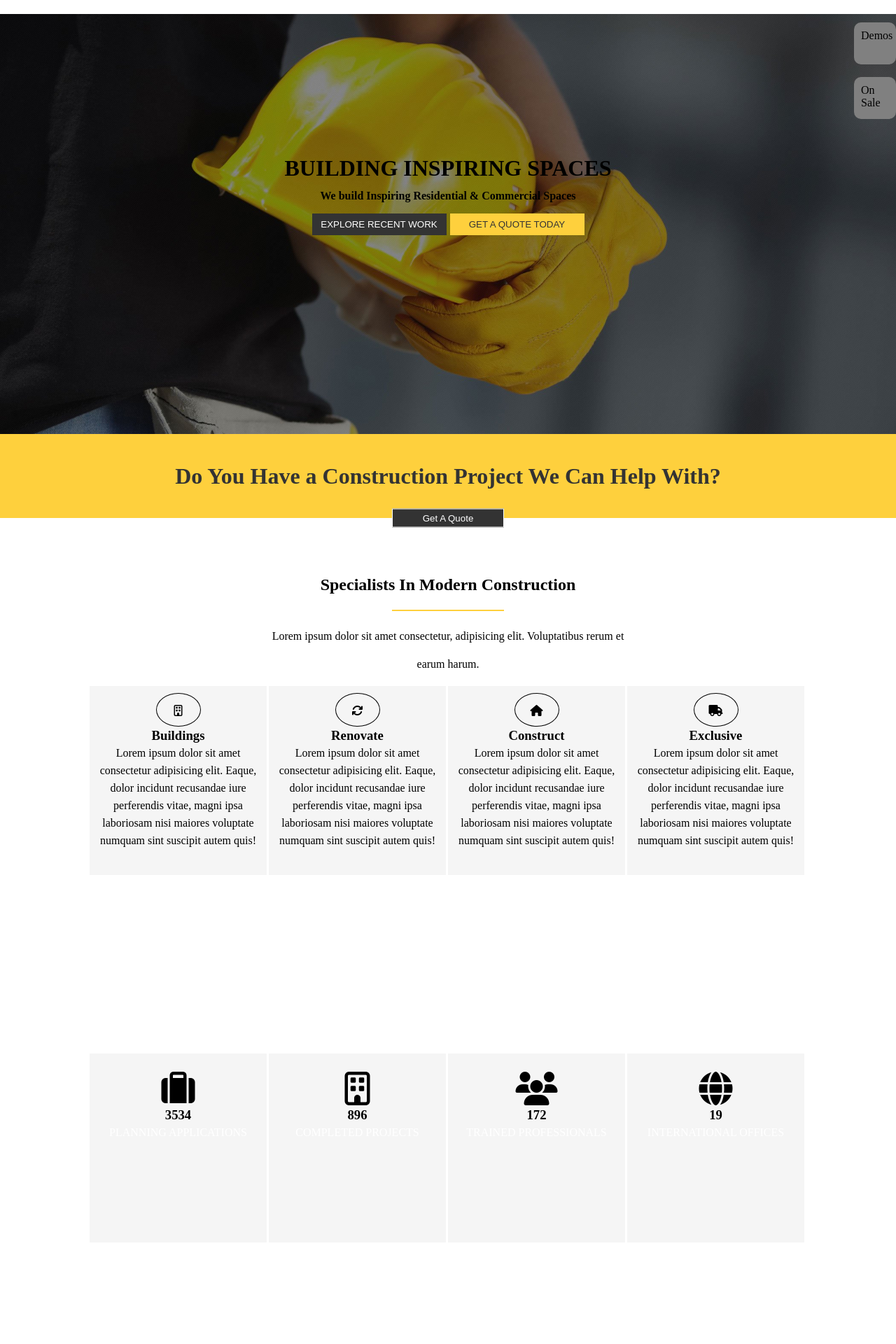
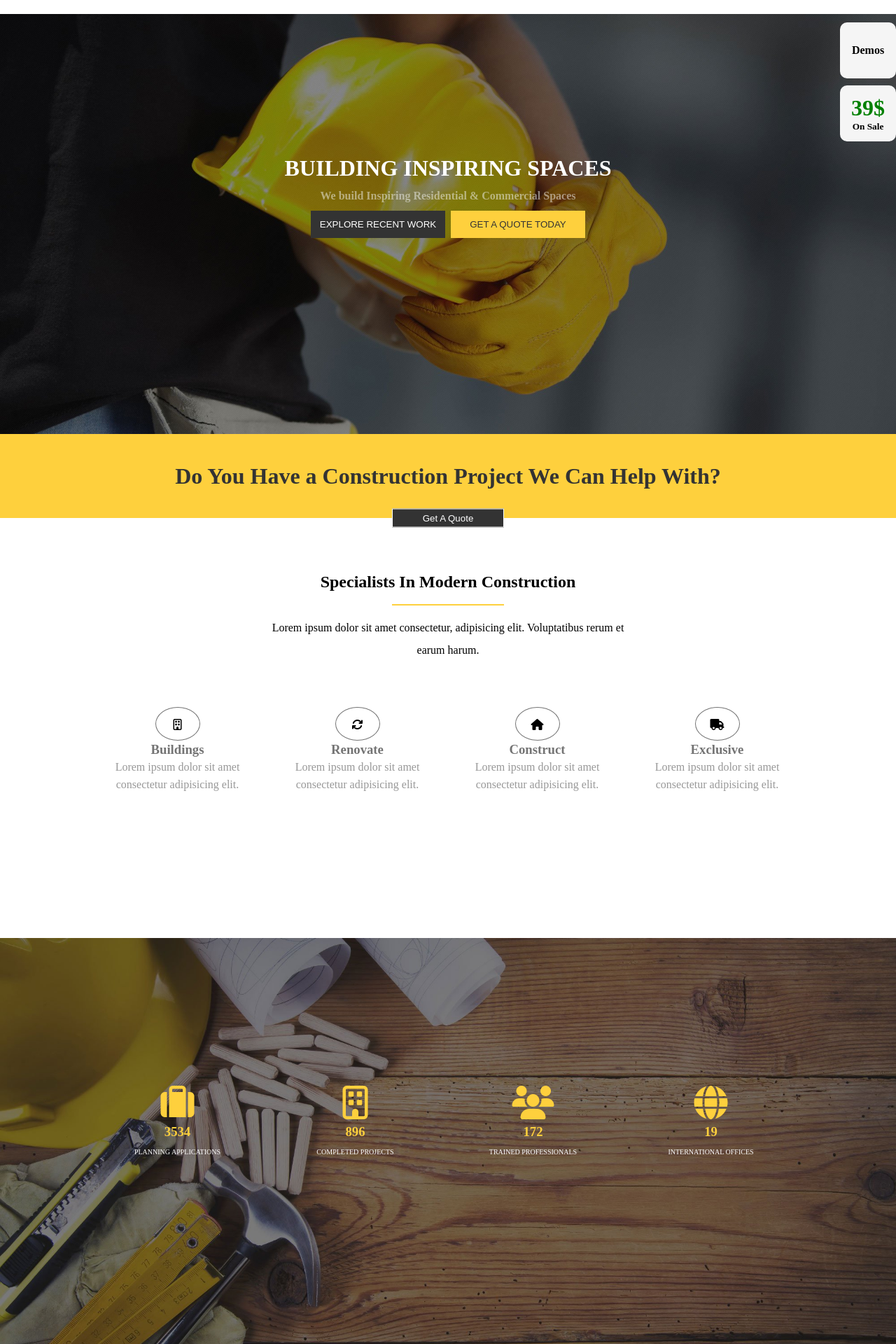
Before and after one commit to carlomarcon/proj-html-vuejs, a Vue app: page / in a window 1280 px wide. Shown: the part 80-2000 px from the top of the page at 70% size. Built offline with nearby package versions, Linux system fonts and the light colour scheme.

Commit message:
add: terminated css

```diff
--- a/src/App.vue
+++ b/src/App.vue
@@ -53,6 +53,7 @@ export default {
     :color="this.store.colorPanel1"
     :list="this.store.objectarrayValues"
     :check="0"
+    :flag="true"
     Title="Core Values"
     text=" Lorem ipsum dolor sit amet consectetur, adipisicing elit. Voluptatibus
         rerum et earum harum."
--- a/src/components/appFooter.vue
+++ b/src/components/appFooter.vue
@@ -58,6 +58,7 @@ export default {
       />
     </div>
   </div>
+  <div class="end"></div>
 </template>
 <style lang="scss" scoped>
 .wrapper {
@@ -67,10 +68,15 @@ export default {
   flex-wrap: wrap;
   justify-content: center;
   align-items: center;
+  background-color: #3f3f3f;
 
   .col {
     width: calc(100% / 5);
     height: 90%;
+
+    h4 {
+      color: #fed03d;
+    }
 
     .location {
       height: 220px;
@@ -106,4 +112,9 @@ export default {
     }
   }
 }
+.end {
+  width: 100%;
+  height: 30px;
+  background-color: black;
+}
 </style>
--- a/src/components/appHeader.vue
+++ b/src/components/appHeader.vue
@@ -50,7 +50,7 @@ header {
       li {
         display: inline-block;
         margin-left: 50px;
-
+        color: grey;
         button {
           width: 10rem;
           padding: 15px;
--- a/src/components/appQuote.vue
+++ b/src/components/appQuote.vue
@@ -17,7 +17,10 @@ export default {
     </div>
 
     <div class="stickerTop">Demos</div>
-    <div class="stickerDown">On Sale</div>
+    <div class="stickerDown">
+      <span>39$</span>
+      <h5>On Sale</h5>
+    </div>
   </div>
 </template>
 <style lang="scss" scoped>
@@ -41,13 +44,22 @@ export default {
     text-align: center;
     line-height: 2.5rem;
 
+    h1 {
+      color: white;
+    }
+
+    h4 {
+      color: #f5f5f5;
+      opacity: 50%;
+    }
+
     button {
       width: 12rem;
-      padding: 8px;
+      padding: 12px;
     }
 
     .leftButton {
-      margin-right: 5px;
+      margin-right: 8px;
       background-color: #333333;
       color: white;
       border: none;
@@ -61,12 +73,17 @@ export default {
   }
   .stickerTop,
   .stickerDown {
-    height: 60px;
-    width: 60px;
+    height: 80px;
+    width: 80px;
     border-radius: 10px;
     position: absolute;
-    background-color: grey;
+    background-color: #f5f5f5;
     padding: 10px 10px;
+    display: flex;
+    align-items: center;
+    justify-content: center;
+    flex-direction: column;
+    font-weight: bold;
   }
 
   .stickerTop {
@@ -75,8 +92,13 @@ export default {
   }
 
   .stickerDown {
-    top: 15%;
+    top: 17%;
     right: 0;
+
+    span {
+      color: green;
+      font-size: 2rem;
+    }
   }
 }
 </style>
--- a/src/components/appStructure.vue
+++ b/src/components/appStructure.vue
@@ -6,6 +6,7 @@ export default {
     text: String,
     Extra: String,
     check: Number,
+    flag: Boolean,
     color: Array,
   },
   methods: {
@@ -19,15 +20,19 @@ export default {
   <div
     class="wrapper"
     :style="{
-      height: check === 1 ? '550px' : '600px',
-      height: check === 3 ? '900px' : '600px',
+      height: check === 1 ? '550px' : '',
+      height: check === 3 ? '900px' : '',
+      height: check === 4 ? '400px' : '',
+      height: flag === true ? '600px' : '',
     }"
+    :class="{ wrapperBackground: check === 1, secondZero: flag === true }"
   >
     <!-- :style="{ height: check === 2 || check === 1 ? '300px' : '600px' }" -->
     <!-- --!Specialists In Modern Construction -->
     <div
       class="Text"
       v-show="check === 0 || check === 2 || check === 3 || check === 4"
+      :class="{ colorGray: check === 2 }"
     >
       <h2>{{ Title }}</h2>
 
@@ -36,10 +41,11 @@ export default {
         {{ text }}
       </p>
     </div>
-    <div class="Column">
+    <div class="Column" :style="{ gap: check === 0 ? '6px' : '3px' }">
       <div
         :class="{
-          cardMedium: check === 0 || check === 1,
+          cardMediumZero: check === 0,
+          cardMedium: check === 1,
           cardBig: check === 2 || check === 3,
           cardXS: check === 4,
         }"
@@ -48,27 +54,78 @@ export default {
         <i
           v-if="check === 0"
           :class="element.logo"
-          :style="{ 'background-color': color[index] }"
+          :style="{
+            'background-color': color[index],
+            color: flag === true ? 'white' : 'black',
+            width: flag === true ? '6rem' : '4rem',
+            height: flag === true ? '4rem' : '3rem',
+          }"
         ></i>
+
         <i v-if="check === 1" class="style" :class="element.logo"></i>
         <img
           v-if="check === 2 || check === 3 || check === 4"
           :src="getImagepath(element.img)"
           alt=""
         />
-        <h3>{{ element.title }}</h3>
+        <h3 :style="{ 'font-size': flag === true ? '1rem' : '1.17rem' }">
+          {{ element.title }}
+        </h3>
+        <hr class="smallRule" v-if="flag === true" />
         <p :class="{ colorWhite: check === 1 }">{{ element.paragraph }}</p>
       </div>
     </div>
   </div>
-  <div class="Extra" v-show="check === 2 || check === 3">
+  <div
+    class="Extra"
+    v-show="check === 2 || check === 3"
+    :style="{
+      'margin-top': check === 3 ? '10rem' : '0',
+    }"
+  >
     <div></div>
-    <h2>View All Project</h2>
+    <h2 :style="{ 'font-size': check === 3 ? '1rem' : '1.17rem' }">
+      View All Project
+    </h2>
 
     <div></div>
   </div>
 </template>
 <style scoped lang="scss">
+// CLASSI EXTRA
+
+.smallRule {
+  width: 2rem;
+  height: 2px;
+  margin: 1rem auto;
+}
+
+.secondZero {
+  background-color: #f5f5f5;
+
+  i {
+    font-size: 2rem;
+  }
+}
+.wrapperBackground {
+  background-image: url("../assets/images/home-244125289.jpg");
+  background-position: center;
+  background-repeat: no-repeat;
+  background-size: cover;
+
+  i {
+    color: #fed03d;
+  }
+  h3 {
+    color: #fed03d;
+    font-size: 2rem;
+    margin: 4px 0;
+  }
+  p {
+    font-size: 10px;
+  }
+}
+
 .wrapper {
   height: 600px;
   width: 100%;
@@ -76,6 +133,11 @@ export default {
   flex-direction: column;
   justify-content: center;
   align-items: center;
+  padding: 2rem 0;
+
+  .colorGray {
+    color: #333333;
+  }
 
   .colorWhite {
     color: white;
@@ -85,7 +147,7 @@ export default {
     height: 150px;
     width: 40%;
     text-align: center;
-    line-height: 2.5rem;
+    line-height: 2rem;
 
     div {
       background-color: #fed03d;
@@ -116,19 +178,36 @@ export default {
       }
     }
 
-    .cardMedium {
-      background-color: #f5f5f5;
-      width: calc((100% / 4) - 3px);
+    .cardMediumZero {
+      border-radius: 15px;
+      width: calc((100% / 4));
+
+      i {
+        color: #747474;
+      }
+
+      h3 {
+        color: #747474;
+      }
+
+      p {
+        color: #989898;
+      }
+    }
+
+    .cardMedium,
+    .cardMediumZero {
+      width: calc((100% / 4) - 5px);
       height: 90%;
       line-height: 25px;
       text-align: center;
-      padding: 10px;
+      padding: 30px;
 
       i {
         padding: 1rem;
         width: 4rem;
         height: 3rem;
-        border: 1px solid black;
+        border: 1px solid #747474;
         border-radius: 50%;
       }
 
@@ -153,6 +232,10 @@ export default {
         width: 100%;
         height: 100%;
       }
+
+      p {
+        margin-bottom: 5px;
+      }
     }
   }
 }
@@ -163,6 +246,7 @@ export default {
   height: 30px;
   width: 100%;
   gap: 5rem;
+  margin-bottom: 4rem;
 
   div {
     height: 1px;
--- a/src/components/appTestimonial.vue
+++ b/src/components/appTestimonial.vue
@@ -30,6 +30,10 @@ export default {
   width: 100%;
   justify-content: center;
   align-items: center;
+  background-image: url("../assets/images/home-parallax-144609983.jpg");
+  background-position: center;
+  background-repeat: no-repeat;
+  background-size: cover;
 
   .col {
     height: 80%;
@@ -40,6 +44,7 @@ export default {
     justify-content: center;
     align-items: center;
     gap: 24px;
+    color: #f5f5f5;
     div {
       background-color: #fed03d;
       width: 10rem;
--- a/src/store.js
+++ b/src/store.js
@@ -5,26 +5,22 @@ export const store = reactive({
     {
       logo: "fa-regular fa-building",
       title: "Buildings",
-      paragraph:
-        "Lorem ipsum dolor sit amet consectetur adipisicing elit. Eaque, dolor incidunt recusandae iure perferendis vitae, magni ipsa laboriosam nisi maiores voluptate numquam sint suscipit autem quis!",
+      paragraph: "Lorem ipsum dolor sit amet consectetur adipisicing elit.",
     },
     {
       logo: "fa-solid fa-arrows-rotate",
       title: "Renovate",
-      paragraph:
-        "Lorem ipsum dolor sit amet consectetur adipisicing elit. Eaque, dolor incidunt recusandae iure perferendis vitae, magni ipsa laboriosam nisi maiores voluptate numquam sint suscipit autem quis!",
+      paragraph: "Lorem ipsum dolor sit amet consectetur adipisicing elit. ",
     },
     {
       logo: "fa-solid fa-house",
       title: "Construct",
-      paragraph:
-        "Lorem ipsum dolor sit amet consectetur adipisicing elit. Eaque, dolor incidunt recusandae iure perferendis vitae, magni ipsa laboriosam nisi maiores voluptate numquam sint suscipit autem quis!",
+      paragraph: "Lorem ipsum dolor sit amet consectetur adipisicing elit. ",
     },
     {
       logo: "fa-solid fa-truck",
       title: "Exclusive",
-      paragraph:
-        "Lorem ipsum dolor sit amet consectetur adipisicing elit. Eaque, dolor incidunt recusandae iure perferendis vitae, magni ipsa laboriosam nisi maiores voluptate numquam sint suscipit autem quis!",
+      paragraph: "Lorem ipsum dolor sit amet consectetur adipisicing elit. ",
     },
   ],
   objectarrayStats: [
@@ -62,25 +58,25 @@ export const store = reactive({
       logo: "fa-solid fa-house",
       title: "Great Services",
       paragraph:
-        "Lorem ipsum dolor sit amet consectetur adipisicing elit. Eaque, dolor incidunt recusandae iure perferendis vitae, magni ipsa laboriosam nisi maiores voluptate numquam sint suscipit autem quis!",
+        "Lorem ipsum dolor sit amet consectetur adipisicing elit. Eaque, dolor incidunt recusandae iure perferendis vitae.",
     },
     {
       logo: "fa-solid fa-gear",
       title: "Highest Standards",
       paragraph:
-        "Lorem ipsum dolor sit amet consectetur adipisicing elit. Eaque, dolor incidunt recusandae iure perferendis vitae, magni ipsa laboriosam nisi maiores voluptate numquam sint suscipit autem quis!",
+        "Lorem ipsum dolor sit amet consectetur adipisicing elit. Eaque, dolor incidunt recusandae iure perferendis vita.",
     },
     {
       logo: "fa-solid fa-users",
       title: "Professional Team",
       paragraph:
-        "Lorem ipsum dolor sit amet consectetur adipisicing elit. Eaque, dolor incidunt recusandae iure perferendis vitae, magni ipsa laboriosam nisi maiores voluptate numquam sint suscipit autem quis!",
+        "Lorem ipsum dolor sit amet consectetur adipisicing elit. Eaque, dolor incidunt recusandae iure perferendis vita.",
     },
     {
       logo: "fa-solid fa-lightbulb",
       title: "Creative Solutions",
       paragraph:
-        "Lorem ipsum dolor sit amet consectetur adipisicing elit. Eaque, dolor incidunt recusandae iure perferendis vitae, magni ipsa laboriosam nisi maiores voluptate numquam sint suscipit autem quis!",
+        "Lorem ipsum dolor sit amet consectetur adipisicing elit. Eaque, dolor incidunt recusandae iure perferendis vita.",
     },
   ],
   objectArrayNews: [
```
Also changed, not shown: src/components/appExperiences.vue (+7 -1 lines).
